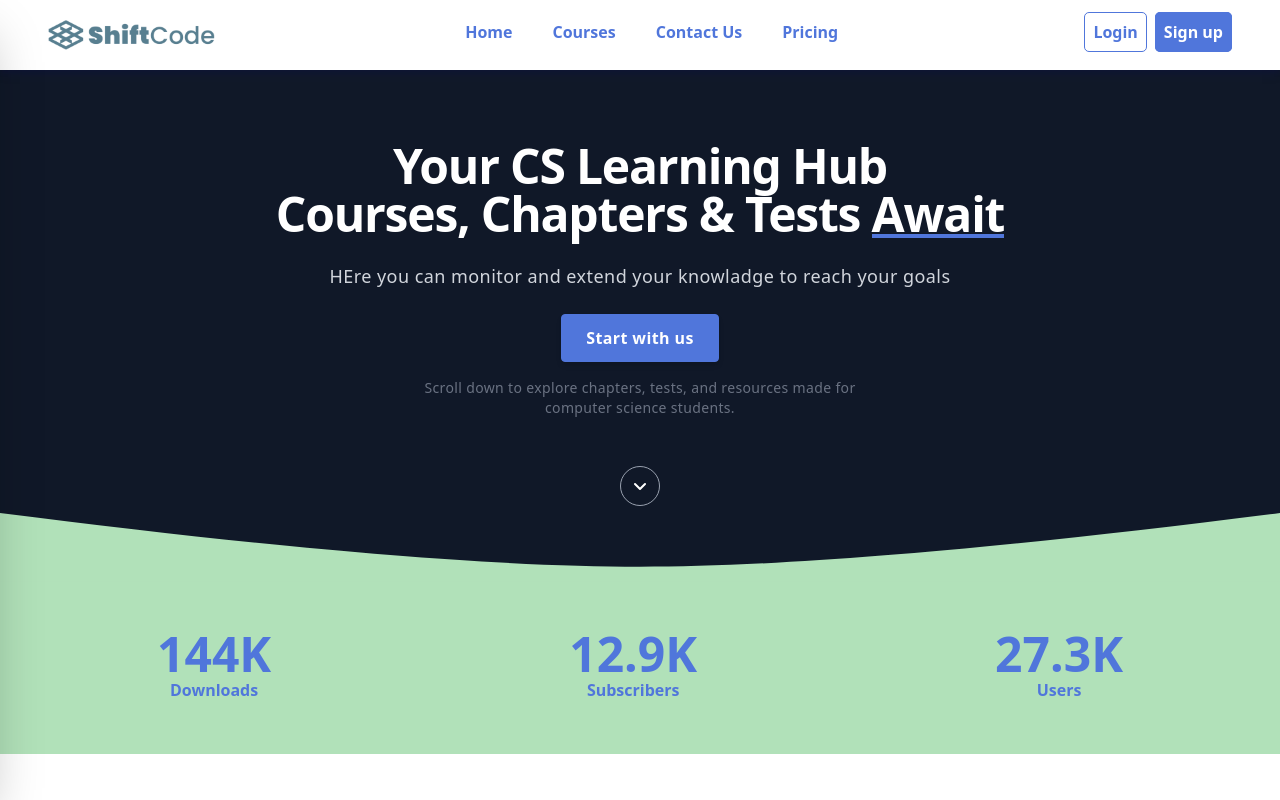
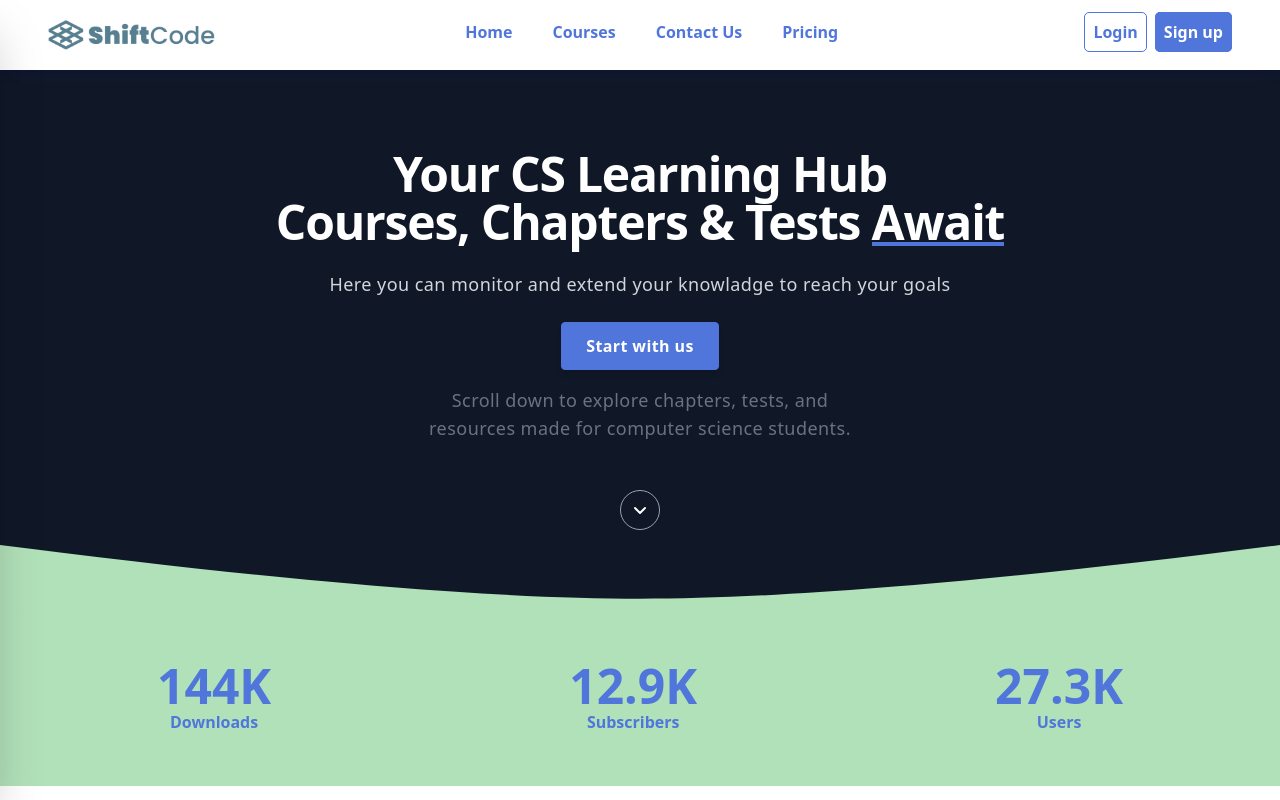
Before and after one commit to alyyissa/shift-Academy, a React (Vite) app in the folder frontend/: page / in a window 1280 px wide. Shown: the top 800 px of the page. Built offline with nearby package versions, Linux system fonts and the light colour scheme.

Commit message:
Added text sizes to hero section

```diff
--- a/frontend/src/components/Home/Hero.jsx
+++ b/frontend/src/components/Home/Hero.jsx
@@ -11,9 +11,9 @@ const Hero = () => {
           <path d="M0,0 C48.8902582,6.27314026 86.2235915,9.40971039 112,9.40971039 C137.776408,9.40971039 175.109742,6.27314026 224,0 L224,12.0441132 L0,12.0441132 L0,0 Z" />
         </svg>
       </div>
-      <div className="px-3 py-30 md:py-16 mx-auto sm:max-w-xl md:max-w-full lg:max-w-0xl md:px-24 lg:px-8 lg:py-18 2xl:py-40">
+      <div className="px-3 py-40 md:py-16 mx-auto sm:max-w-xl md:max-w-full lg:max-w-0xl md:px-40 lg:px-8 lg:py-20 2xl:py-57">
         <div className="relative max-w-2xl sm:mx-auto sm:max-w-xl md:max-w-3xl text-center">
-          <h2 className="mb-6 font-sans text-3xl font-bold tracking-tight text-white sm:text-5xl sm:leading-none">
+          <h2 className="mb-6 font-sans text-3xl xl:text-5xl font-bold tracking-tight text-white sm:text-5xl sm:leading-none">
             Your CS Learning Hub
             <br className="hidden md:block" />
             Courses, Chapters & Tests {' '}
@@ -22,15 +22,15 @@ const Hero = () => {
               <div className="w-full h-1 -mt-1 bg-coprimary" />
             </span>
           </h2>
-          <p className="mb-6 text-base font-thin tracking-wide text-gray-300 md:text-lg">
-            HEre you can monitor and extend your knowladge to reach your goals
+          <p className="mb-6 text-base font-thin tracking-wide text-gray-300 md:text-lg 2xl:text-xl">
+            Here you can monitor and extend your knowladge to reach your goals
           </p>
             <button
               className="font-semibold b-2 inline-flex items-center justify-center h-12 px-6 cursor-pointer tracking-wide text-white transition duration-200 rounded shadow-md w-auto bg-deep-purple-accent-400 bg-coprimary focus:shadow-outline focus:outline-none mb-4 border b-2 hover:bg-transparent hover:text-coprimary border-coprimary"
             >
               Start with us
             </button>
-          <p className="max-w-md mb-10  font-thin tracking-wide text-gray-500 text-sm sm:mx-auto md:mb-12">
+          <p className="max-w-md mb-10  font-thin tracking-wide text-gray-500 text-sm sm:mx-auto md:mb-12 xl:text-lg">
             Scroll down to explore chapters, tests, and resources made for computer science students.
           </p>
           <a
```
